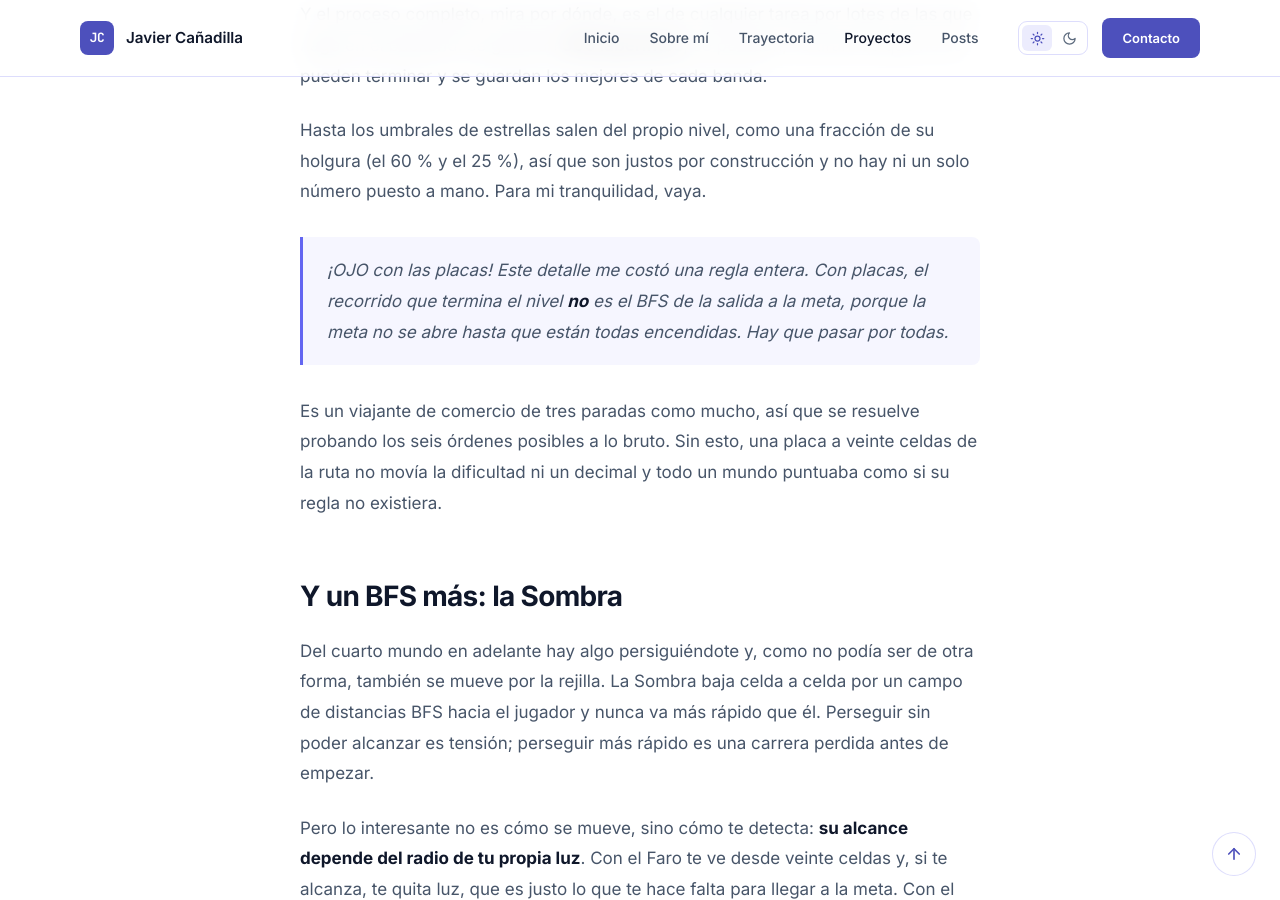
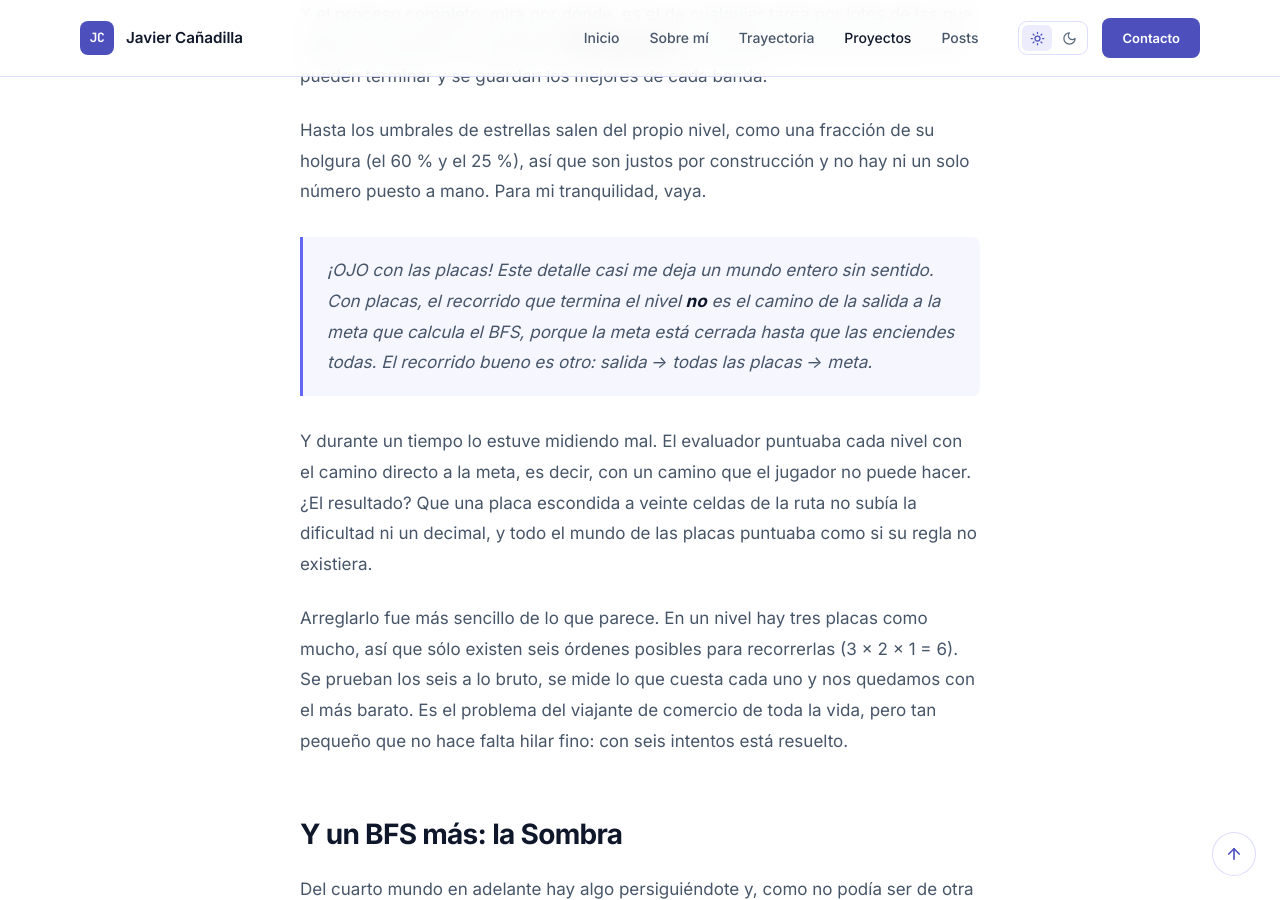
Before and after one commit to jcanadilla/jcanadilla.github.io, a Jekyll site: the page built from _projects/5-shadow-maze.md, in a window 1280 px wide and 900 px high, scrolled down 10783 px. Built offline with Jekyll 4.4.1, drawn with Linux system fonts in a browser that asks for light colours; comment, search, counter and statistics services are not loaded.

Commit message:
Explain the plates fix in plain terms
The passage leaned on "me costó una regla entera", which says nothing on
its own. Spell out what actually broke: the evaluator scored levels with
the direct start-to-goal path, a path the player cannot walk while the
plates are unlit, so the whole plates world scored as if its rule did not
exist. Also state the real route, and where the six orderings come from
(three plates at most, 3 x 2 x 1).

Co-Authored-By: Claude Opus 5 <noreply@anthropic.com>

```diff
--- a/_projects/5-shadow-maze.md
+++ b/_projects/5-shadow-maze.md
@@ -284,9 +284,11 @@ El resultado cae en una de cuatro bandas: *presentar*, *desarrollar*, *retorcer*
 
 Hasta los umbrales de estrellas salen del propio nivel, como una fracción de su holgura (el 60 % y el 25 %), así que son justos por construcción y no hay ni un solo número puesto a mano. Para mi tranquilidad, vaya.
 
-> ¡OJO con las placas! Este detalle me costó una regla entera. Con placas, el recorrido que termina el nivel **no** es el BFS de la salida a la meta, porque la meta no se abre hasta que están todas encendidas. Hay que pasar por todas.
+> ¡OJO con las placas! Este detalle casi me deja un mundo entero sin sentido. Con placas, el recorrido que termina el nivel **no** es el camino de la salida a la meta que calcula el BFS, porque la meta está cerrada hasta que las enciendes todas. El recorrido bueno es otro: salida → todas las placas → meta.
 
-Es un viajante de comercio de tres paradas como mucho, así que se resuelve probando los seis órdenes posibles a lo bruto. Sin esto, una placa a veinte celdas de la ruta no movía la dificultad ni un decimal y todo un mundo puntuaba como si su regla no existiera.
+Y durante un tiempo lo estuve midiendo mal. El evaluador puntuaba cada nivel con el camino directo a la meta, es decir, con un camino que el jugador no puede hacer. ¿El resultado? Que una placa escondida a veinte celdas de la ruta no subía la dificultad ni un decimal, y todo el mundo de las placas puntuaba como si su regla no existiera.
+
+Arreglarlo fue más sencillo de lo que parece. En un nivel hay tres placas como mucho, así que sólo existen seis órdenes posibles para recorrerlas (3 × 2 × 1 = 6). Se prueban los seis a lo bruto, se mide lo que cuesta cada uno y nos quedamos con el más barato. Es el problema del viajante de comercio de toda la vida, pero tan pequeño que no hace falta hilar fino: con seis intentos está resuelto.
 
 ## Y un BFS más: la Sombra
 
```
